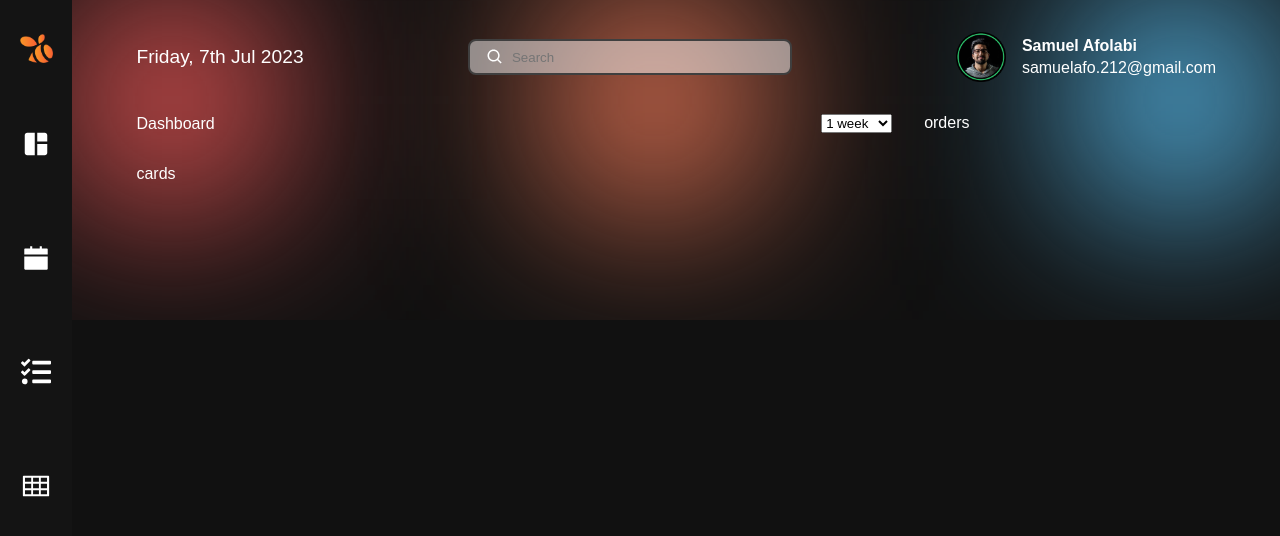
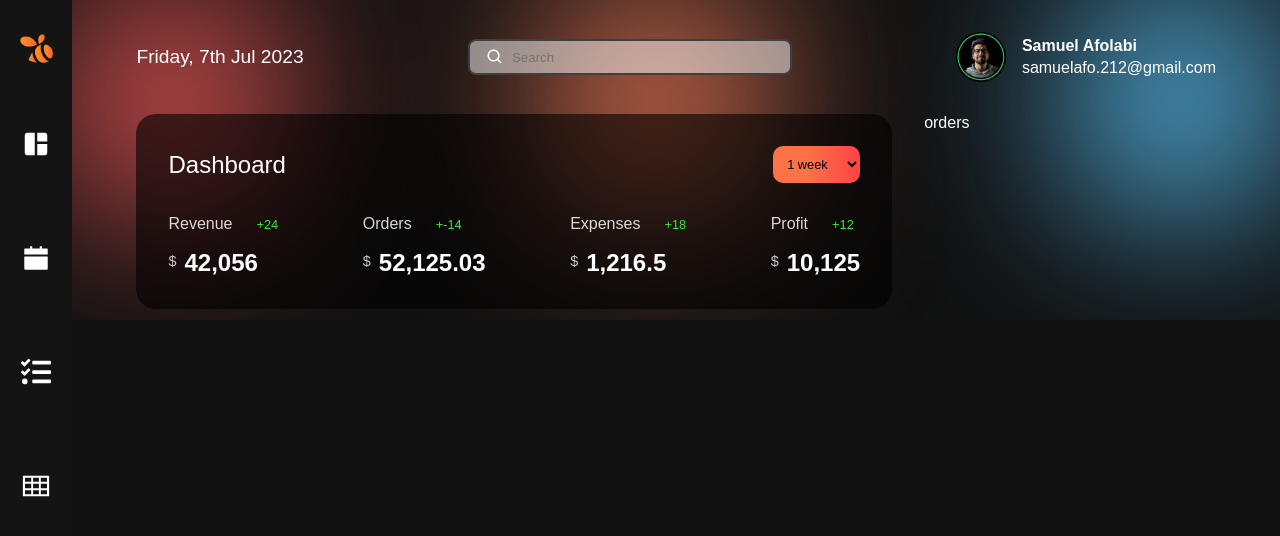
Before and after one commit to Sammy212/task-hive, a React (Vite) app: page /dasboard in a window 1280 px wide. Shown: the top 536 px of the page. Built offline with nearby package versions, Linux system fonts and the light colour scheme.

Commit message:
added dashboard layout

```diff
--- a/src/components/Layout/Layout.module.css
+++ b/src/components/Layout/Layout.module.css
@@ -79,3 +79,11 @@
     font-size: 1rem;
     font-weight: 700;
 }
+
+.content {
+    margin: auto;
+    display: flex;
+    height: 100%;
+    /* align-items: center; */
+    /* margin-top: -4rem; */
+}
--- a/src/pages/Dashboard/Dashboard.jsx
+++ b/src/pages/Dashboard/Dashboard.jsx
@@ -1,3 +1,4 @@
+import { cardsData, groupNumber } from "../../data";
 import css from "./Dashboard.module.css";
 
 const Dashboard = () => {
@@ -8,7 +9,7 @@ const Dashboard = () => {
         {/* Left Side*/}
         <div className={css.dashboard}>
 
-            <div className={css.dashboardHead}>
+            <div className={`${css.dashboardHead} theme-container`}>
                 <div className={css.head}>
                     <span>Dashboard</span>
 
@@ -23,7 +24,21 @@ const Dashboard = () => {
                 </div>
 
                 <div className={css.cards}>
-                    cards
+                    {
+                        cardsData.map((card, index) => (
+                            <div className={css.card}>
+                                <div className={css.cardHead}>
+                                    <span>{card.title}</span>
+                                    <span>+{card.change}</span>
+                                </div>
+
+                                <div className={css.cardAmount}>
+                                    <span>$</span>
+                                    <span>{groupNumber(card.amount)}</span>
+                                </div>
+                            </div>
+                        ))
+                    }
                 </div>
             </div>
         </div>
--- a/src/pages/Dashboard/Dashboard.module.css
+++ b/src/pages/Dashboard/Dashboard.module.css
@@ -24,3 +24,53 @@
     align-items: center;
     justify-content: space-between;
 }
+.head>:nth-child(1) {
+    font-size: 1.5rem;
+    font-weight: 500;
+}
+.durationButton>select {
+    border: none;
+    background: var(--orange-gradient);
+    padding: 10px;
+    font-weight: 500;
+    border-radius: 10px;
+    font-size: 0.8rem;
+}
+
+.cards {
+    display: flex;
+    justify-content: space-between;
+}
+
+.card {
+    display: flex;
+    flex-direction: column;
+    gap: 1rem;
+}
+
+.cardHead {
+    font-size: 1rem;
+}
+
+.cardHead>:nth-child(1) {
+    color: rgba(255, 255, 255, 0.835);
+}
+
+.cardHead>:nth-child(2) {
+    margin-left: 1.5rem;
+    font-size: 0.8rem;
+    color: var(--green);
+}
+
+.cardAmount>:nth-child(1) {
+    font-size: 0.9rem;
+    color: rgba(255, 255, 255, 0.776);
+    position: relative;
+    bottom: 5px;
+}
+
+.cardAmount>:nth-child(2) {
+    font-size: 1.5rem;
+    font-weight: 700;
+    margin-left: 8px;
+}
```
